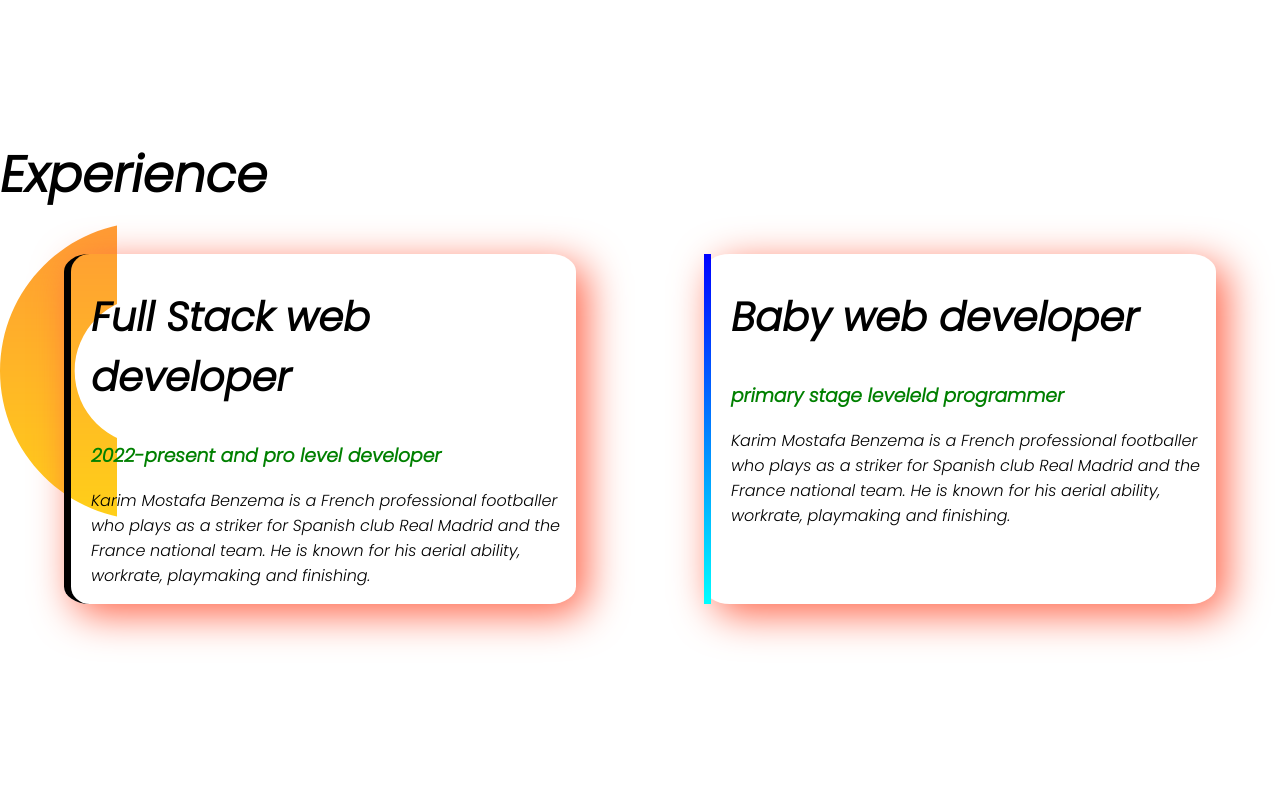
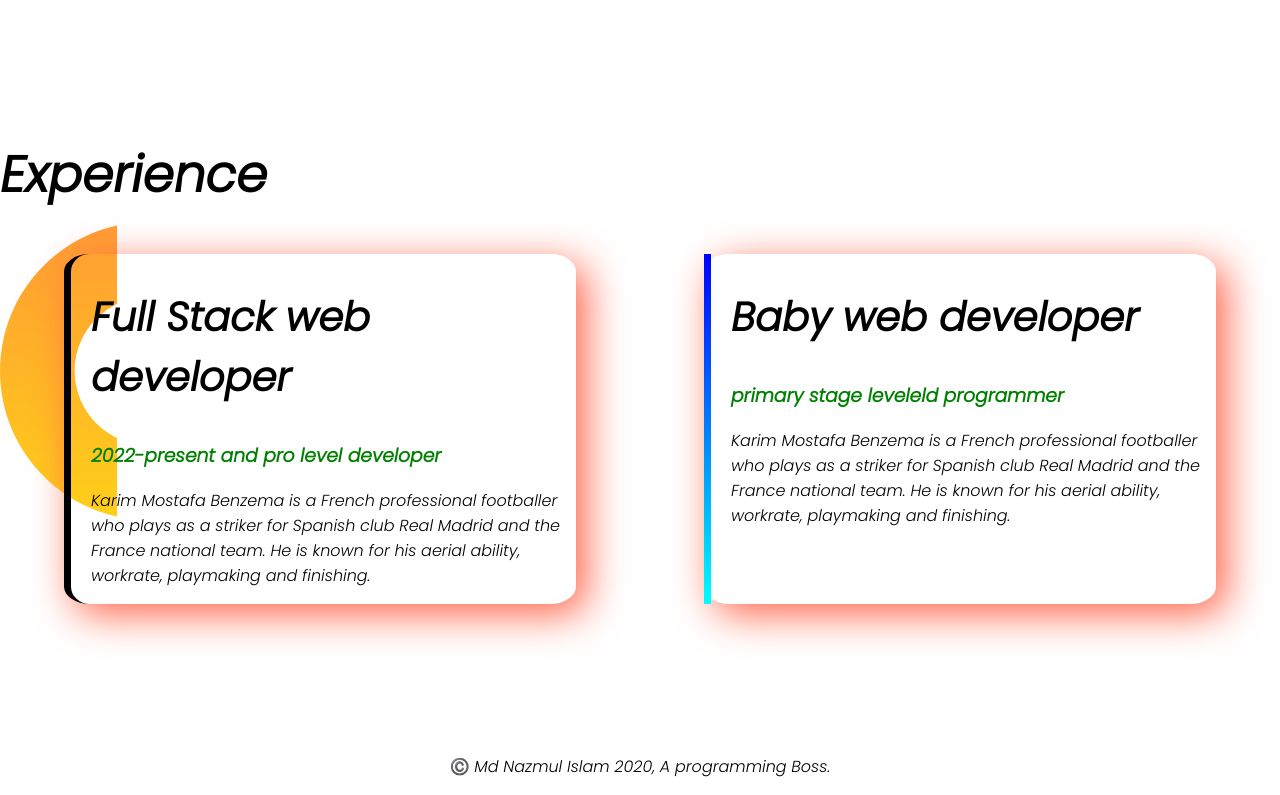
Before and after one commit to nazmul1993/developer-portfolio, a plain HTML site: page index.html in a window 1280 px wide. Shown: the part 1482-2277 px from the top of the page. Before the commit the page ends 2236 px from the top, so only its background shows below. Drawn offline with Linux system fonts and the light colour scheme.

Commit message:
footer  added

```diff
--- a/index.html
+++ b/index.html
@@ -51,5 +51,8 @@
     </div>
   </div>
 </section>
+<footer>
+    <p>©️ Md Nazmul Islam 2020, A programming Boss.</p>
+</footer>
 </body>
 </html>
```
